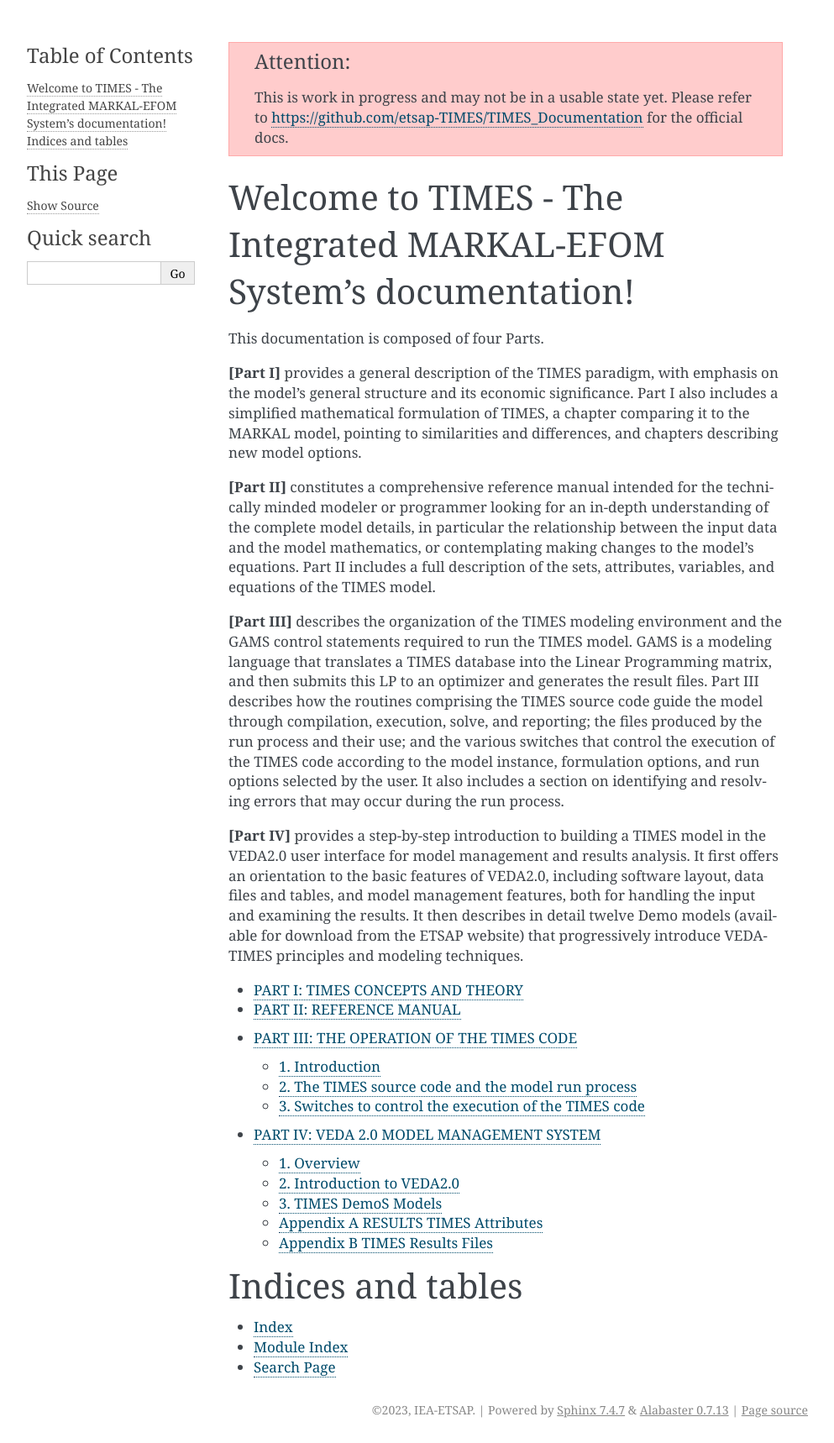
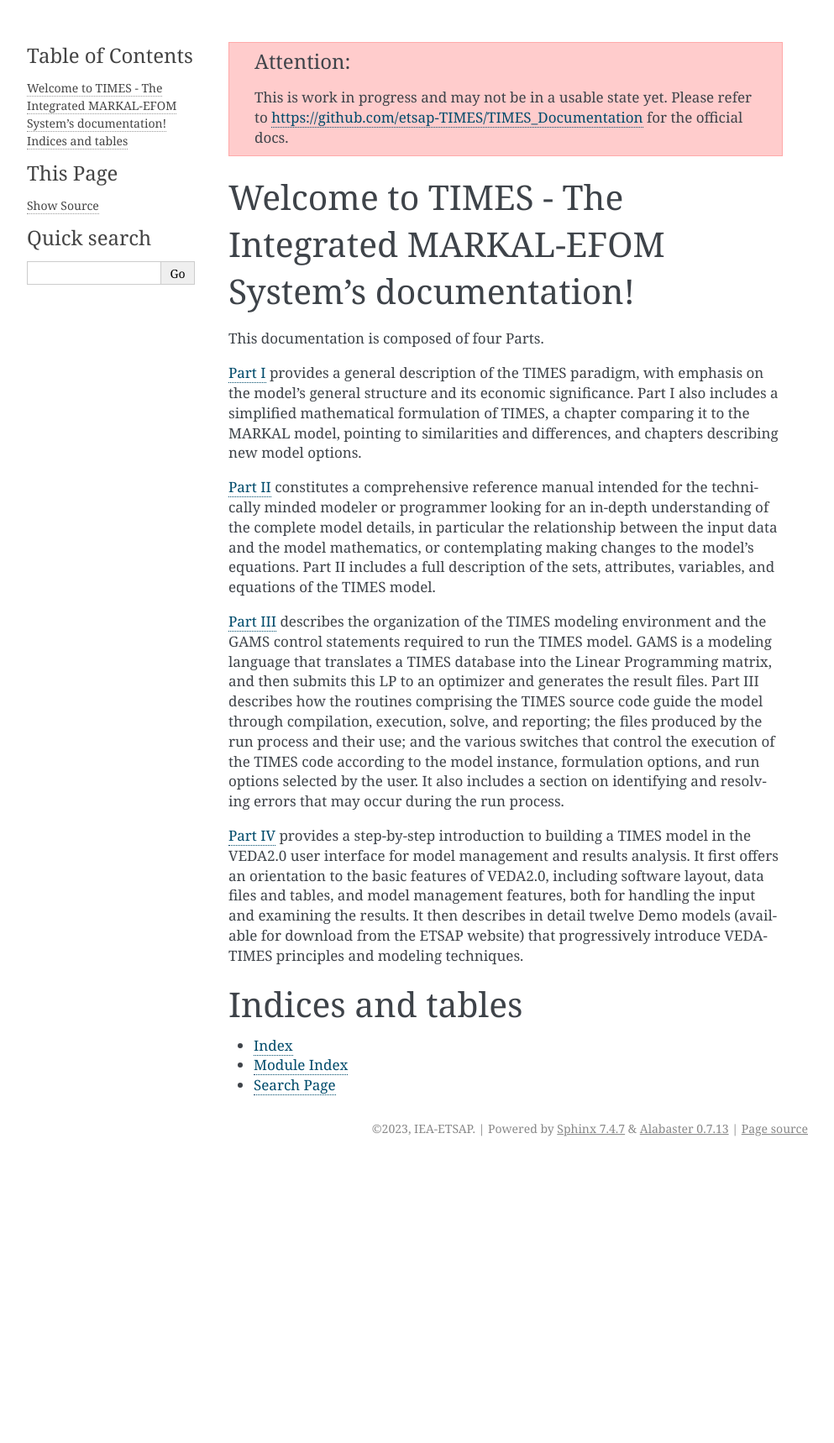
Before and after one commit to experimentarium/times, a Sphinx documentation site: the page built from docs/index.rst, in a window 1280 px wide. Shown: the whole page at 84% size, without its empty margins (148-1141 px from the left). Built offline with Sphinx 7.4.7, drawn with Linux system fonts in a browser that asks for light colours; after the commit the page ends 1383 px from its top, so only the background shows below that.

Commit message:
Hide TOC from the landing page and add URLs to Parts (#88)

```diff
--- a/docs/index.rst
+++ b/docs/index.rst
@@ -8,23 +8,23 @@
 
 This documentation is composed of four Parts.
 
-**[Part I]** provides a general description of the TIMES paradigm, with emphasis on the model's general structure and its economic significance. Part I also includes a simplified mathematical formulation of TIMES, a chapter comparing it to the MARKAL model, pointing to similarities and differences, and chapters describing new model options.
+:doc:`Part I <part-1/index>` provides a general description of the TIMES paradigm, with emphasis on the model's general structure and its economic significance. Part I also includes a simplified mathematical formulation of TIMES, a chapter comparing it to the MARKAL model, pointing to similarities and differences, and chapters describing new model options.
 
-**[Part II]** constitutes a comprehensive reference manual intended for the technically minded modeler or programmer looking for an in-depth understanding of the complete model details, in particular the relationship between the input data and the model mathematics, or contemplating making changes to the model's equations. Part II includes a full description of the sets, attributes, variables, and equations of the TIMES model.
+:doc:`Part II <part-2/index>` constitutes a comprehensive reference manual intended for the technically minded modeler or programmer looking for an in-depth understanding of the complete model details, in particular the relationship between the input data and the model mathematics, or contemplating making changes to the model's equations. Part II includes a full description of the sets, attributes, variables, and equations of the TIMES model.
 
-**[Part III]** describes the organization of the TIMES modeling environment and the GAMS control statements required to run the TIMES model. GAMS is a modeling language that translates a TIMES database into the Linear Programming matrix, and then submits this LP to an optimizer and generates the result files. Part III describes how the routines comprising the TIMES source code guide the model through compilation, execution, solve, and reporting; the files produced by the run process and their use; and the various switches that control the execution of the TIMES code according to the model instance, formulation options, and run options selected by the user. It also includes a section on identifying and resolving errors that may occur during the run process.
+:doc:`Part III <part-3/index>` describes the organization of the TIMES modeling environment and the GAMS control statements required to run the TIMES model. GAMS is a modeling language that translates a TIMES database into the Linear Programming matrix, and then submits this LP to an optimizer and generates the result files. Part III describes how the routines comprising the TIMES source code guide the model through compilation, execution, solve, and reporting; the files produced by the run process and their use; and the various switches that control the execution of the TIMES code according to the model instance, formulation options, and run options selected by the user. It also includes a section on identifying and resolving errors that may occur during the run process.
 
-**[Part IV]** provides a step-by-step introduction to building a TIMES model in the VEDA2.0 user interface for model management and results analysis. It first offers an orientation to the basic features of VEDA2.0, including software layout, data files and tables, and model management features, both for handling the input and examining the results. It then describes in detail twelve Demo models (available for download from the ETSAP website) that progressively introduce VEDA-TIMES principles and modeling techniques.
+:doc:`Part IV <part-4/index>` provides a step-by-step introduction to building a TIMES model in the VEDA2.0 user interface for model management and results analysis. It first offers an orientation to the basic features of VEDA2.0, including software layout, data files and tables, and model management features, both for handling the input and examining the results. It then describes in detail twelve Demo models (available for download from the ETSAP website) that progressively introduce VEDA-TIMES principles and modeling techniques.
 
 .. toctree::
-   :maxdepth: 2
+   :maxdepth: 3
    :titlesonly:
+   :hidden:
 
    part-1/index
    part-2/index
    part-3/index
    part-4/index
-
 
 
 Indices and tables
```
